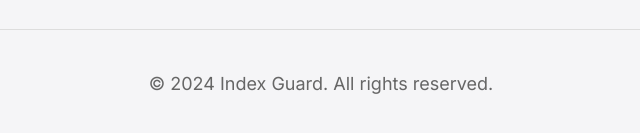
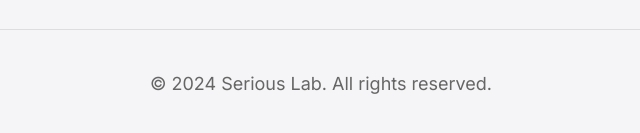
Before and after one commit to salwks/seriouslab, a plain HTML site: page indexguard/index.html in a window 1280 px wide. Shown: the part 5593-5726 px from the top of the page, 319-959 px from the left. Drawn offline with Linux system fonts and the light colour scheme.

Commit message:
Update copyright to Serious Lab

```diff
--- a/indexguard/index.html
+++ b/indexguard/index.html
@@ -138,7 +138,7 @@
     </section>
 
     <footer style="padding: 40px 0; text-align: center; color: #888; border-top: 1px solid #ddd;">
-        <p>&copy; 2024 Index Guard. All rights reserved.</p>
+        <p>&copy; 2024 Serious Lab. All rights reserved.</p>
     </footer>
 
     <script src="script.js"></script>
```
